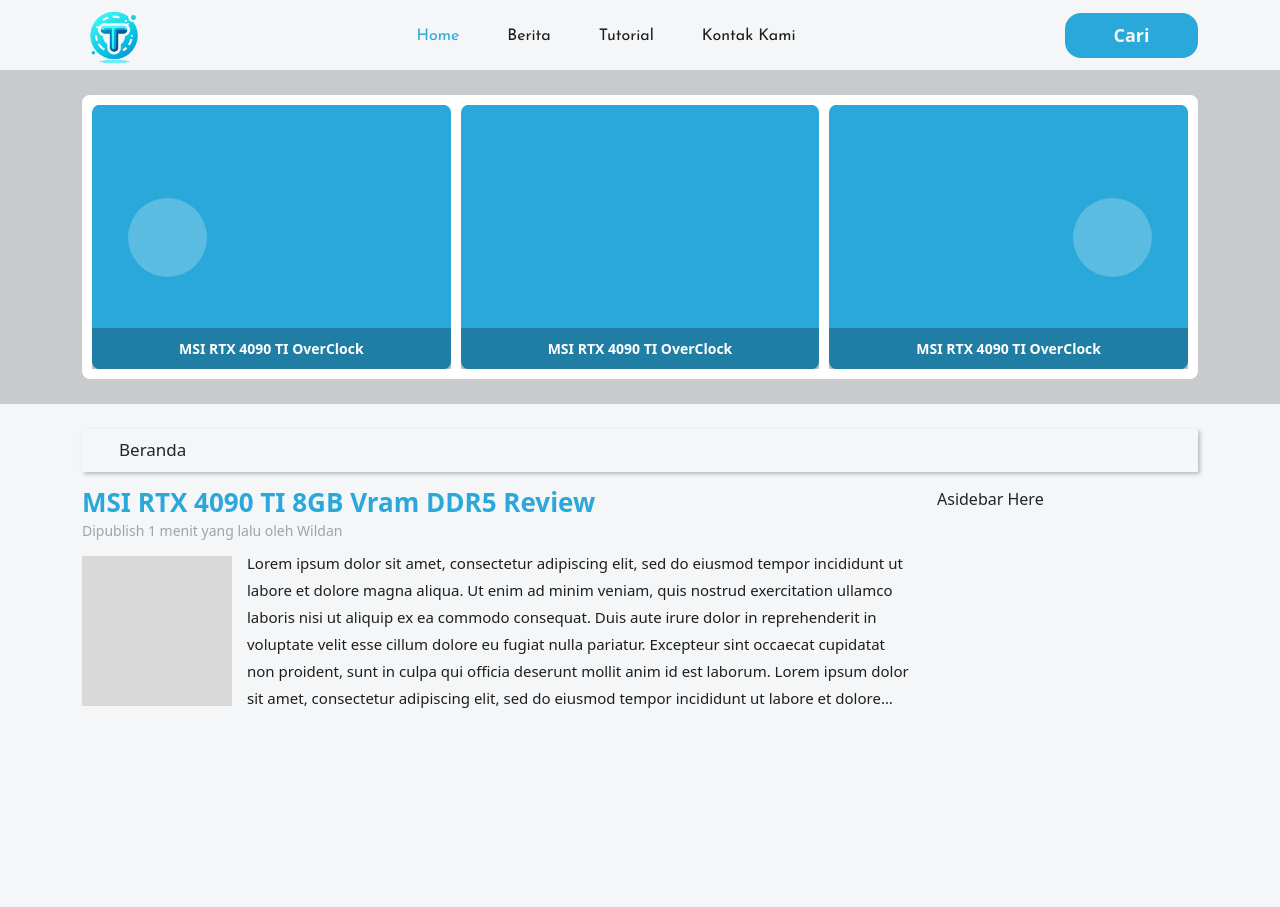
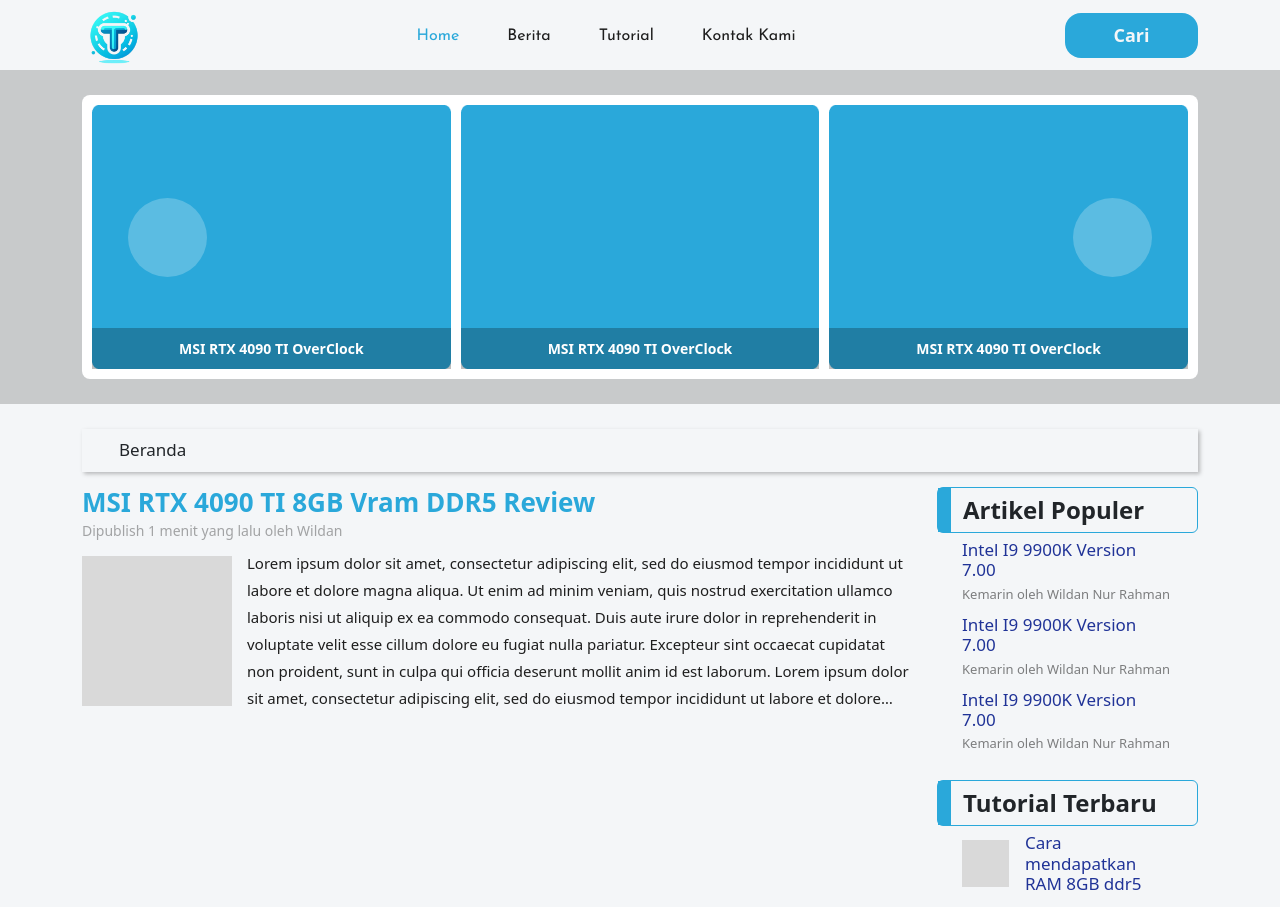
Before and after one commit to wildanrhmn/teknoinsightly, a Next.js app: page /home in a window 1280 px wide. Shown: the top 907 px of the page. Before the commit the page ends 800 px from the top, so only its background shows below. Built offline with nearby package versions, Linux system fonts and the light colour scheme; some icons are missing.

Commit message:
[Home] : Add asidebar

```diff
--- a/assets/css/home.css
+++ b/assets/css/home.css
@@ -53,6 +53,59 @@
     height: 150px;
 }
 
+.asidebar__header{
+    display: flex;
+    align-items: center;
+    width: 100%;
+    height: 46px;
+    flex-shrink: 0;
+    border: 1px solid var(--secondary-color);
+    border-radius: 6px;
+    position: relative;
+    margin-bottom: 7px;
+}
+
+.asidebar__header::after{
+ position: absolute;
+ width: 5%;
+ height: 100%;
+ content: '';
+ background-color: var(--secondary-color);
+ left: 0;
+ top: 0;
+}
+
+.asidebar__header h3{
+    font-size: 24px;
+    font-weight: 700;
+    margin-left: 25px;
+}
+
+.asidebar__content{
+    padding: 0 25px;
+}
+
+.asidebar__content__item {
+    margin-bottom: 10px;
+}
+
+.asidebar__content__item h5{
+    color: #203397;
+    font-size: 17px;
+}
+
+.asidebar__content__item span{
+    color: rgba(0, 0, 0, 0.49);
+    font-size: 13px;
+}
+
+.asidebar__content__image{
+    width: 47px;
+    height: 47px;
+    flex-shrink: 0;
+    background: #D9D9D9;
+}
+
 @media screen and (max-width: 992px) {
     .content__card__header h3{
         font-size: 22px;
--- a/components/modules/home/Home.tsx
+++ b/components/modules/home/Home.tsx
@@ -54,7 +54,47 @@
               <div className="content__card__footer" />
             </div>
           </div>
-          <div className="d-none d-md-block col-md-4 col-xl-3">Asidebar Here</div>
+          <div className="d-none d-md-flex flex-column gap-3 col-md-4 col-xl-3">
+            <div className="asidebar">
+                <div className="asidebar__header">
+                  <h3>Artikel Populer</h3>
+                </div>
+                <div className="asidebar__content">
+                   <div className="asidebar__content__item">
+                    <h5>Intel I9 9900K Version 7.00</h5>
+                    <span>Kemarin oleh Wildan Nur Rahman</span>
+                   </div>
+                   <div className="asidebar__content__item">
+                    <h5>Intel I9 9900K Version 7.00</h5>
+                    <span>Kemarin oleh Wildan Nur Rahman</span>
+                   </div>
+                   <div className="asidebar__content__item">
+                    <h5>Intel I9 9900K Version 7.00</h5>
+                    <span>Kemarin oleh Wildan Nur Rahman</span>
+                   </div>
+                </div>
+            </div>
+
+            <div className="asidebar">
+                <div className="asidebar__header">
+                  <h3>Tutorial Terbaru</h3>
+                </div>
+                <div className="asidebar__content">
+                   <div className="asidebar__content__item d-flex align-items-center gap-3">
+                    <div className="asidebar__content__image" />
+                    <h5>Cara mendapatkan RAM 8GB ddr5</h5>
+                   </div>
+                   <div className="asidebar__content__item d-flex align-items-center gap-3">
+                    <div className="asidebar__content__image" />
+                    <h5>Cara mendapatkan RAM 8GB ddr5</h5>
+                   </div>
+                   <div className="asidebar__content__item d-flex align-items-center gap-3">
+                    <div className="asidebar__content__image" />
+                    <h5>Cara mendapatkan RAM 8GB ddr5</h5>
+                   </div>
+                </div>
+            </div>
+          </div>
         </div>
       </div>
     </section>
```
